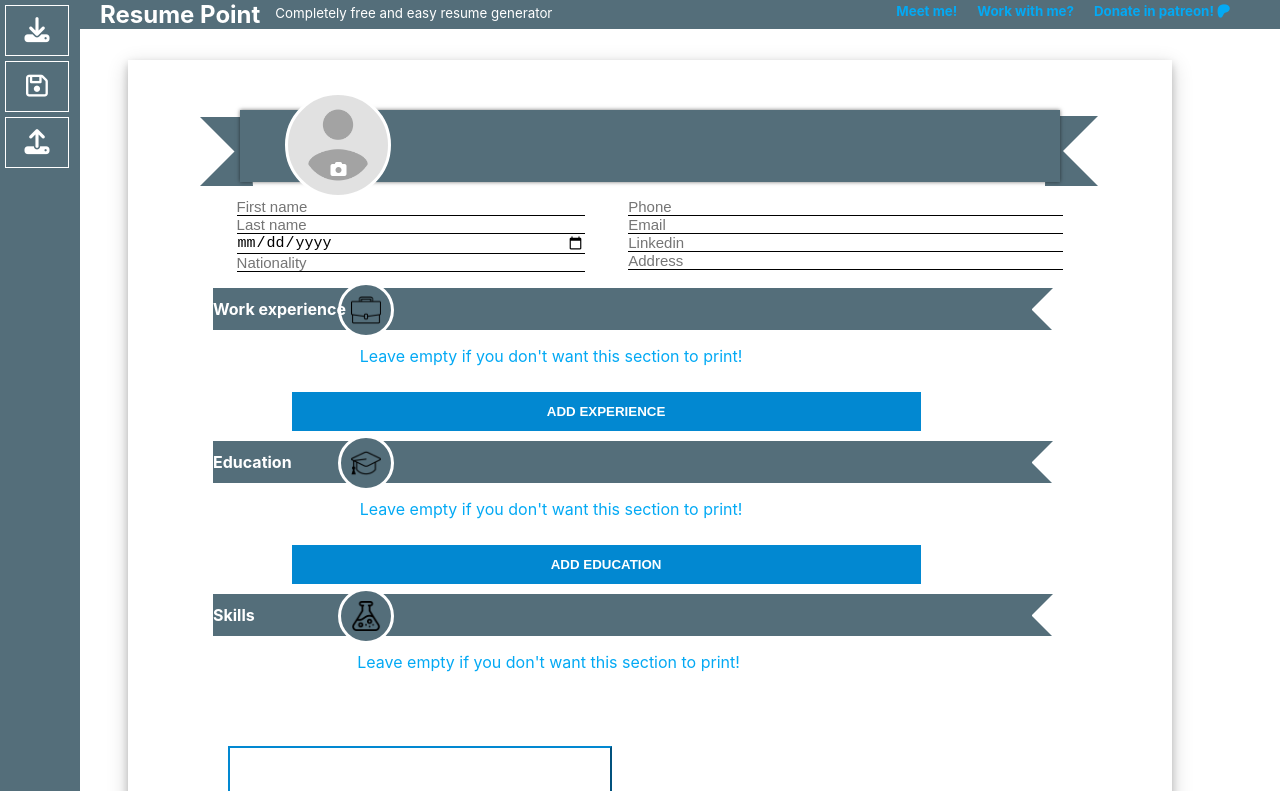
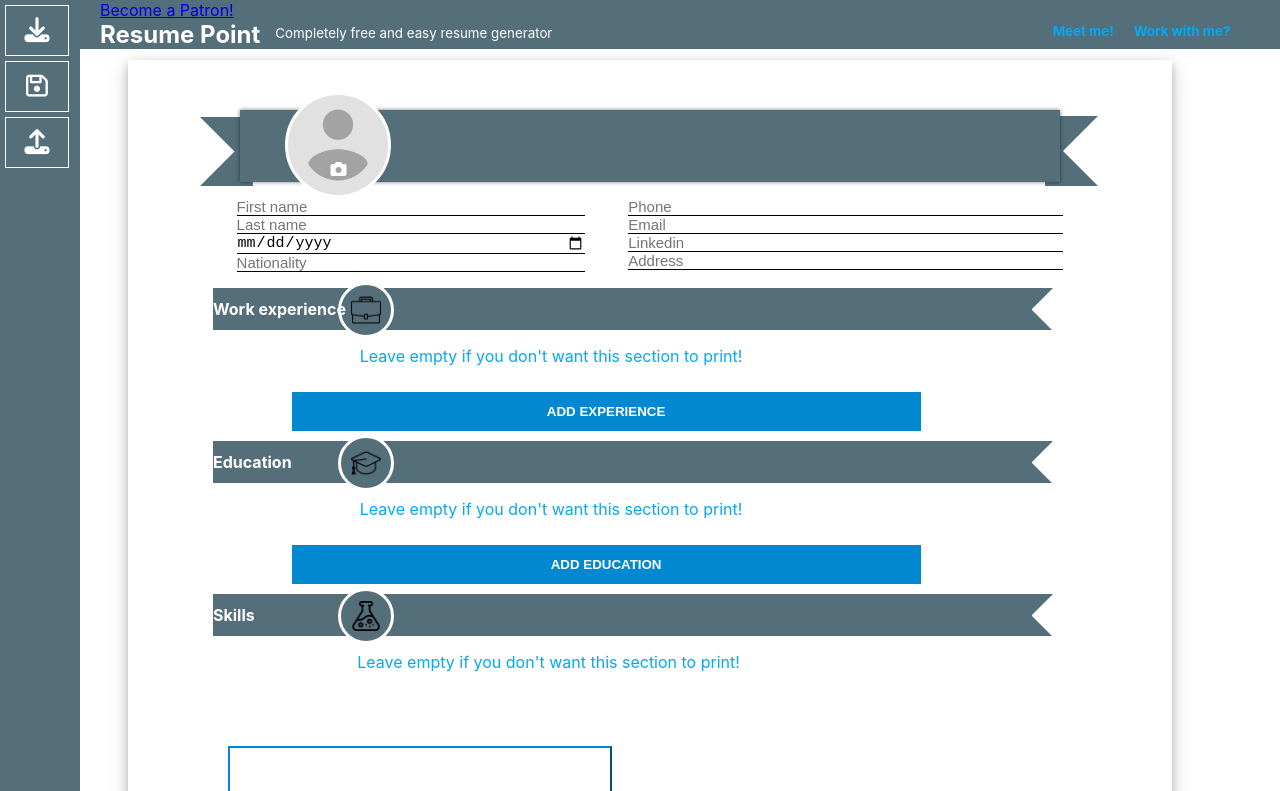
Before and after one commit to nahid1991/bud, a React (Create React App) app: page / in a window 1280 px wide. Shown: the top 791 px of the page. Built offline with nearby package versions, Linux system fonts and the light colour scheme.

Commit message:
added patreon link

```diff
--- a/public/index.html
+++ b/public/index.html
@@ -56,13 +56,16 @@
 <!--    <meta name="propeller" content="aa76fca19370dae77dd562c9e87d05c7">-->
 <!--    <script type="text/javascript" src="sw.js"></script>-->
     <script src='https://kit.fontawesome.com/a076d05399.js'></script>
+    <script async src="https://c6.patreon.com/becomePatronButton.bundle.js"></script>
   </head>
   <body>
     <noscript>You need to enable JavaScript to run this app.</noscript>
     <div id="root"></div>
-    <div style="height: 50px; z-index: 10000; float: right;">
-      <a href="https://www.patreon.com/resumepoint" class="btn-transparent"><i class="fa fa-patreon"></i>Donate me in patreon</a>
-    </div>
+<!--    <div style="height: 50px; z-index: 10000; float: right;">-->
+<!--      <a href="https://www.patreon.com/bePatron?u=39081535"-->
+<!--         target="_blank" rel="noopener noreferrer"-->
+<!--         data-patreon-widget-type="become-patron-button">Become a Patron!</a>-->
+<!--    </div>-->
 
 
     <!--
--- a/src/components/General/Topbar.js
+++ b/src/components/General/Topbar.js
@@ -7,7 +7,10 @@ class Topbar extends Component {
         width: "93%", background: "#546e7a", top: "0px", position: "absolute", textAlign: "left",
         paddingLeft: "100px", color: "#fff"
       }}>
-        <div style={{cursor: "pointer"}} onClick={() => {
+        <a href="https://www.patreon.com/bePatron?u=39081535" style={{width: "auto"}}
+           target="_blank" rel="noopener noreferrer"
+           data-patreon-widget-type="become-patron-button">Become a Patron!</a>
+        <div style={{cursor: "pointer", marginRight: "5px"}} onClick={() => {
           window.location.href = "/"
         }}>
           <h2 style={{marginBlockEnd: "0px", marginBlockStart: "0px", float: "left", marginRight: "15px"}}>Resume
@@ -23,10 +26,6 @@ class Topbar extends Component {
             <a href="https://www.fiverr.com/share/r38QdP" className="btn-transparent"
                target="_blank" rel="noopener noreferrer">Work with me?</a>
           </small>
-          <small style={{fontWeight: "bold"}}>
-            <a href="https://www.patreon.com/resumepoint" className="btn-transparent"
-               target="_blank" rel="noopener noreferrer">Donate in patreon! <i className="fab fa-patreon"></i></a>
-          </small>
         </div>
       </div>
     );
```
